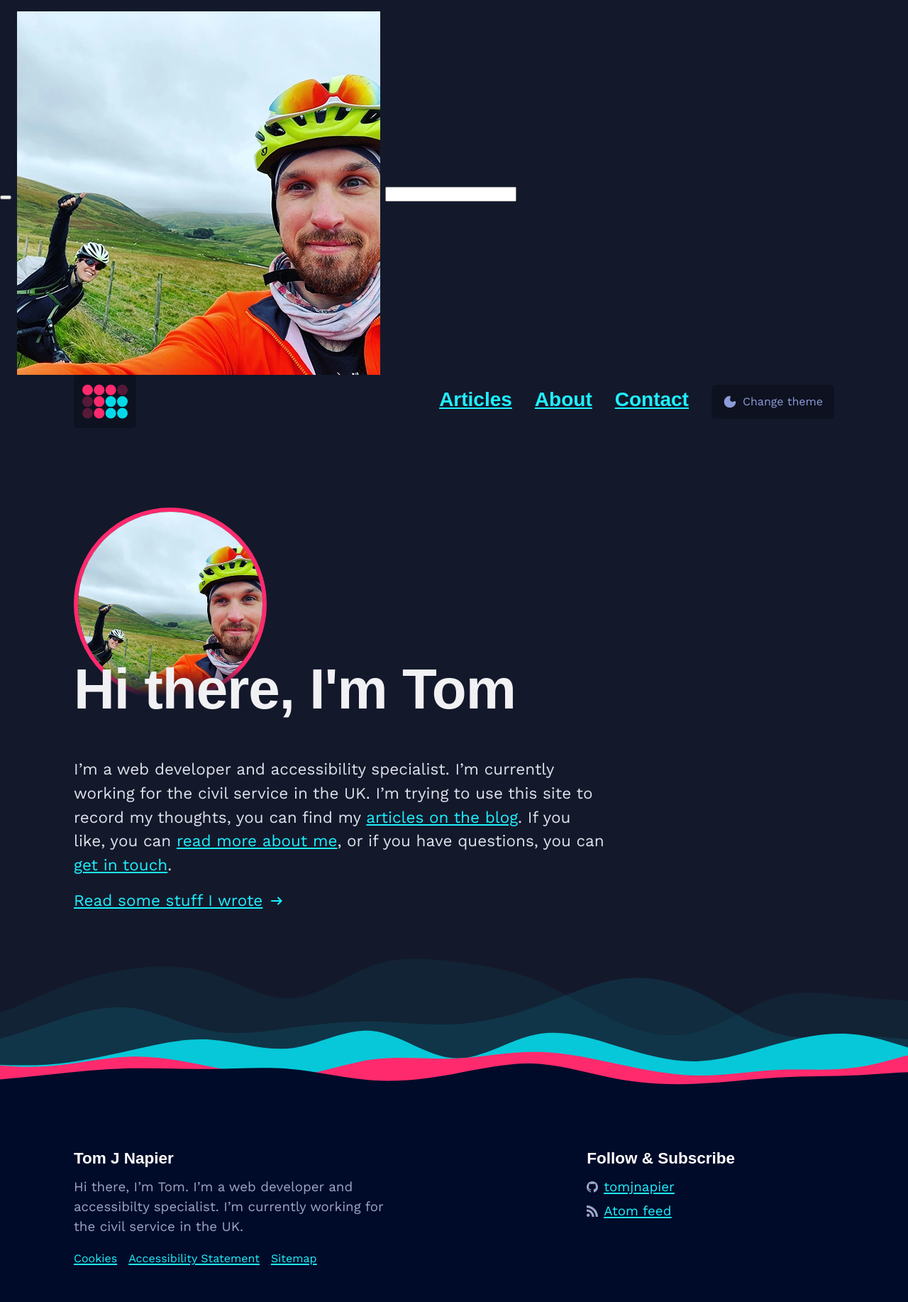
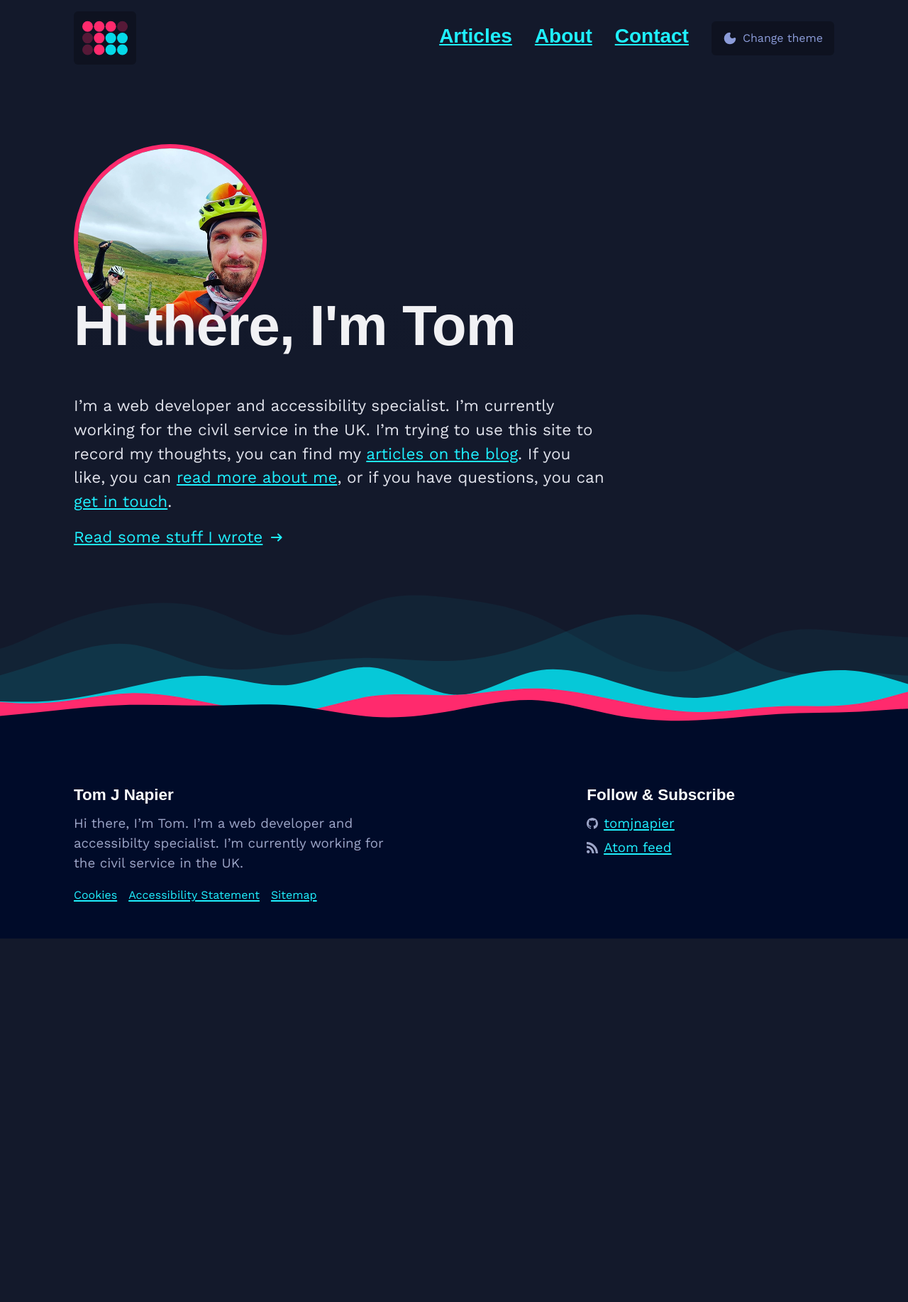
Before and after one commit to tomjnapier/tomjnapier.github.io, a Jekyll site: the page built from index.md, in a window 1280 px wide. Shown: the whole page at 71% size. Built offline with Jekyll 4.4.1, drawn with Linux system fonts in a browser that asks for light colours; some web fonts are replaced; after the commit the page ends 1322 px from its top, so only the background shows below that.

Commit message:
fix(config): remove accessibility errors

```diff
--- a/_includes/header.html
+++ b/_includes/header.html
@@ -1,8 +1,5 @@
 <a href="#content" class="bypass-link">Skip to main content</a>
 <header class="site-header">
-<button></button>
-<img src="/assets/images/me-and-jen-in-scotland.webp" />
-<input type="text" name="email" />
   <div class="wrapper">
     {%- assign default_paths = site.pages | map: "path" -%}
     {%- assign nav_pages = site.data.navigation.header_pages | default: default_paths -%}
```
